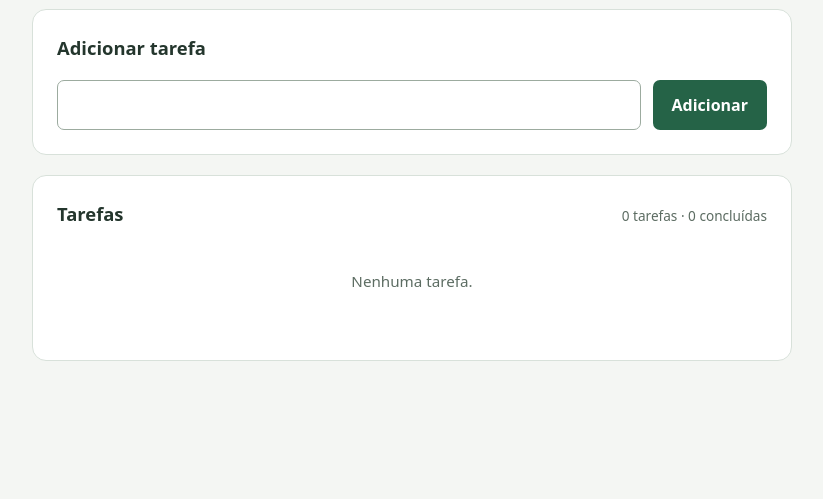
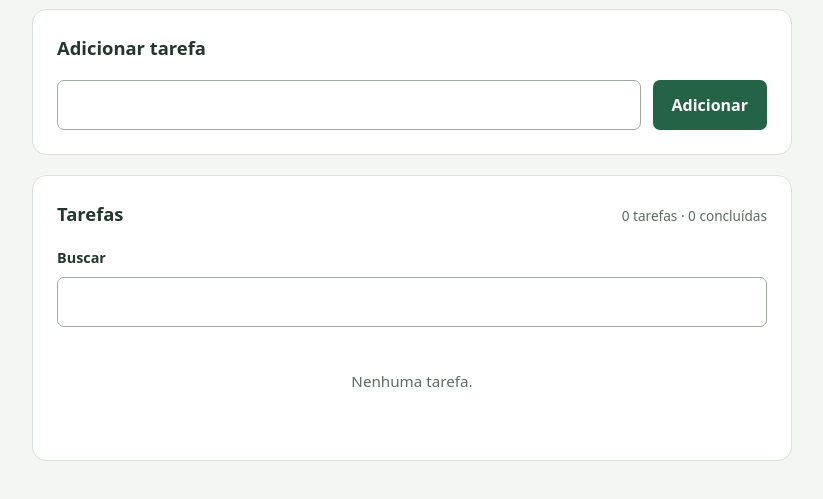
Before and after one commit to operacao-deploy/todo-list, a website with bundled scripts: page index.html in a window 1280 px wide. Shown: the part 141-640 px from the top of the page, without its empty margins (228-1051 px from the left). Built offline with nearby package versions, Linux system fonts and the light colour scheme.

Commit message:
feat: busca tarefas por descrição

```diff
--- a/index.html
+++ b/index.html
@@ -31,6 +31,11 @@
         <h2 id="list-heading">Tarefas</h2>
         <p id="task-count" class="hint">0 tarefas</p>
       </div>
+      <div class="search-field">
+        <label for="task-search">Buscar</label>
+        <input id="task-search" type="search" autocomplete="off">
+        <p id="search-count" class="hint" role="status" aria-live="polite"></p>
+      </div>
       <ul id="task-list" class="task-list"></ul>
       <p id="empty-state" class="empty-state">Nenhuma tarefa.</p>
     </section>
--- a/js/app.js
+++ b/js/app.js
@@ -1,4 +1,4 @@
-import { addTask, editTask, toggleTask, deleteTask } from './tasks.js';
+import { addTask, editTask, toggleTask, deleteTask, searchTasks } from './tasks.js';
 
 const form = document.querySelector('#task-form');
 const titleInput = document.querySelector('#task-title');
@@ -9,7 +9,8 @@ const message = document.querySelector('#message');
 const formHeading = document.querySelector('#form-heading');
 const submitButton = document.querySelector('#submit-task');
 const cancelButton = document.querySelector('#cancel-edit');
-
+const searchInput = document.querySelector('#task-search');
+const searchCount = document.querySelector('#search-count');
 let tasks = [];
 let editingId = null;
 
@@ -20,7 +21,7 @@ function showMessage(text, isError = false) {
 
 function render() {
   taskList.replaceChildren();
-  const visibleTasks = tasks;
+  const visibleTasks = searchTasks(tasks, searchInput.value);
   for (const task of visibleTasks) {
     const item = document.createElement('li');
     item.className = 'task';
@@ -85,8 +86,8 @@ function render() {
   const completed = tasks.filter((task) => task.completed).length;
   taskCount.textContent = tasks.length + ' ' + (tasks.length === 1 ? 'tarefa' : 'tarefas') + ' · ' + completed + ' ' + (completed === 1 ? 'concluída' : 'concluídas');
   emptyState.hidden = visibleTasks.length > 0;
-  emptyState.textContent = 'Nenhuma tarefa.';
-
+  emptyState.textContent = searchInput.value.trim() ? 'Nenhum resultado.' : 'Nenhuma tarefa.';
+  searchCount.textContent = searchInput.value.trim() ? `${visibleTasks.length} ${visibleTasks.length === 1 ? 'resultado' : 'resultados'}` : '';
 }
 
 function resetForm() {
@@ -101,7 +102,7 @@ cancelButton.addEventListener('click', () => {
   resetForm();
   showMessage('Edição cancelada.');
 });
-
+searchInput.addEventListener('input', render);
 form.addEventListener('submit', (event) => {
   event.preventDefault();
   try {
--- a/js/tasks.js
+++ b/js/tasks.js
@@ -39,3 +39,12 @@ export function deleteTask(tasks, id) {
   requireTask(tasks, id);
   return tasks.filter((task) => task.id !== id);
 }
+
+function searchable(text) {
+  return text.normalize('NFD').replace(/[\u0300-\u036f]/g, '').toLocaleLowerCase('pt-BR');
+}
+
+export function searchTasks(tasks, query = '') {
+  const term = searchable(query.trim());
+  return tasks.filter((task) => searchable(task.title).includes(term));
+}
```
Also changed, not shown: tests/tasks.test.js (+7 -1 lines).
